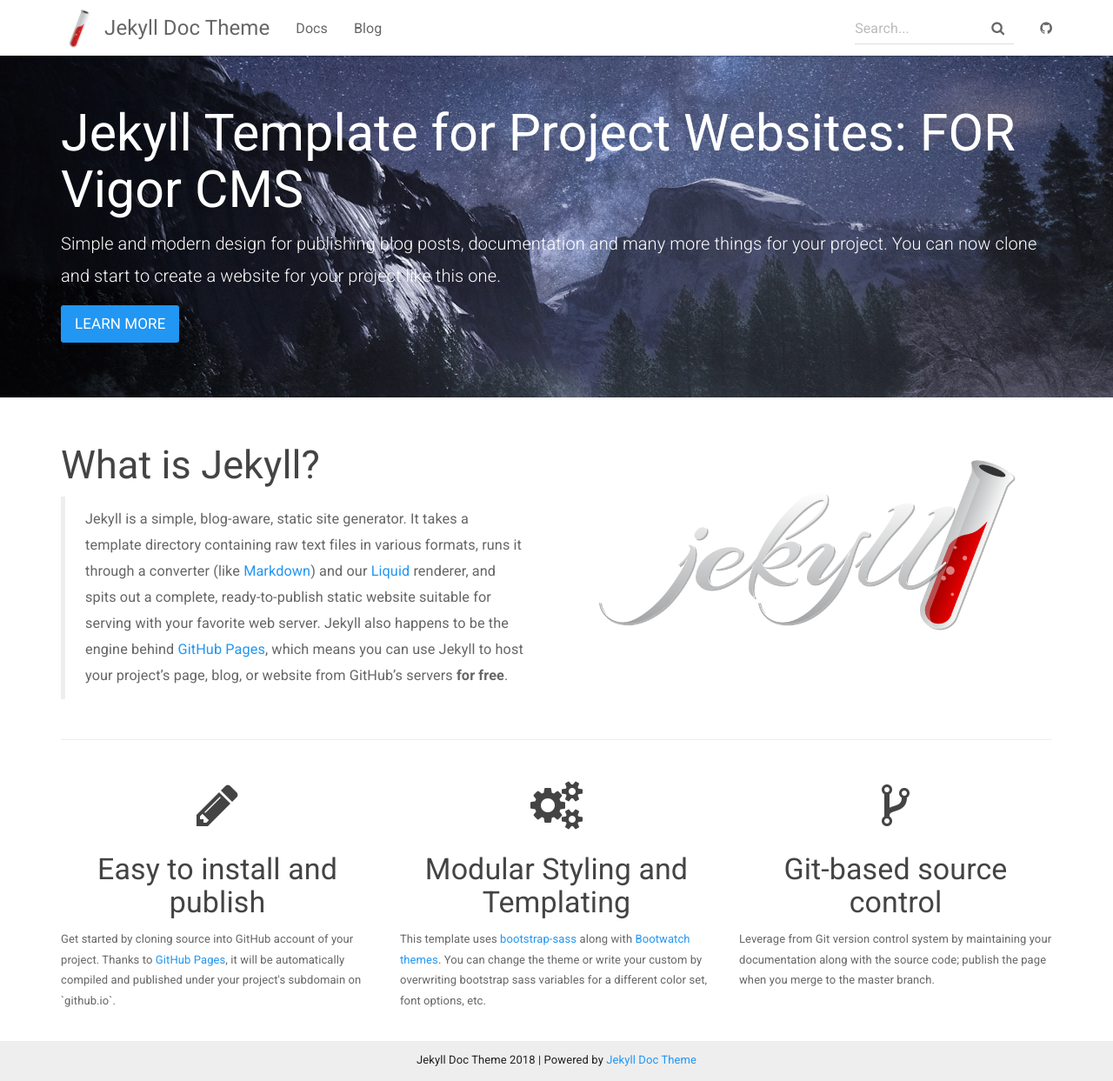
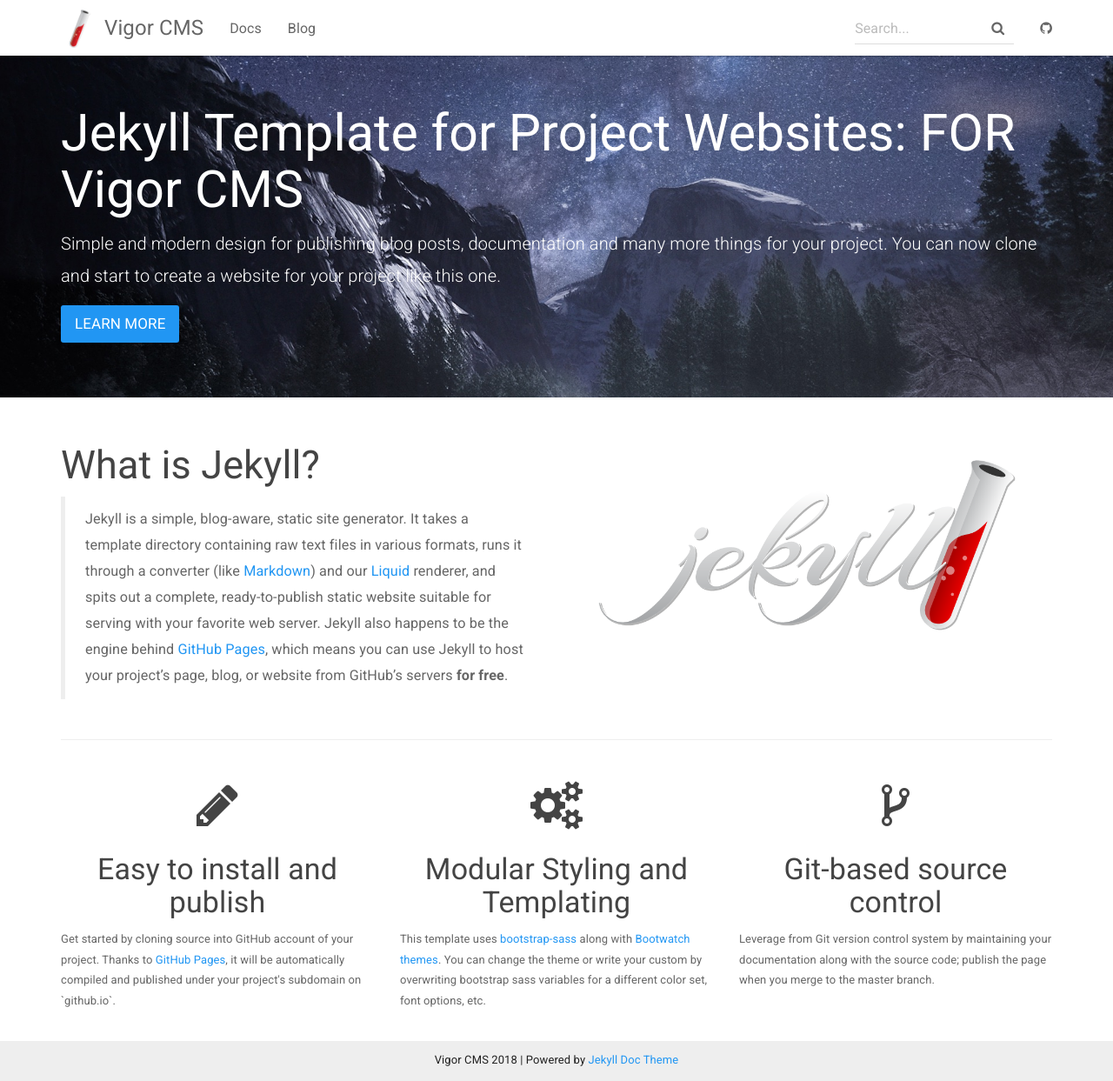
Before and after one commit to git-vigor/vigor-cms, a Jekyll site: the page built from index.html, in a window 1280 px wide and 1243 px high. Shown: the whole window at 87% size. Built offline with Jekyll 4.4.1, drawn with Linux system fonts in a browser that asks for light colours; nearby versions of some CDN libraries.

Commit message:
fix base url

```diff
--- a/_config.yml
+++ b/_config.yml
@@ -1,11 +1,11 @@
 # Site settings
-title: Jekyll Doc Theme
-email: your-email@domain.com
+title: Vigor CMS
+email: admins@liveinvigor.com
 description: >
-  Jekyll Template for Project Websites
-  providing documentation and blog post pages.
+  Vigor CMS with wellness content
+  and blog posts.
 
-baseurl: "/" # the subpath of your site, e.g. /blog/
+baseurl: "" # the subpath of your site, e.g. /blog/
 url: http://cms.livinvigor.com # the base hostname & protocol for your site
 # git_address: https://github.com/aksakalli/jekyll-doc-theme
 # git_edit_address: https://github.com/aksakalli/jekyll-doc-theme/blob/gh-pages
```
